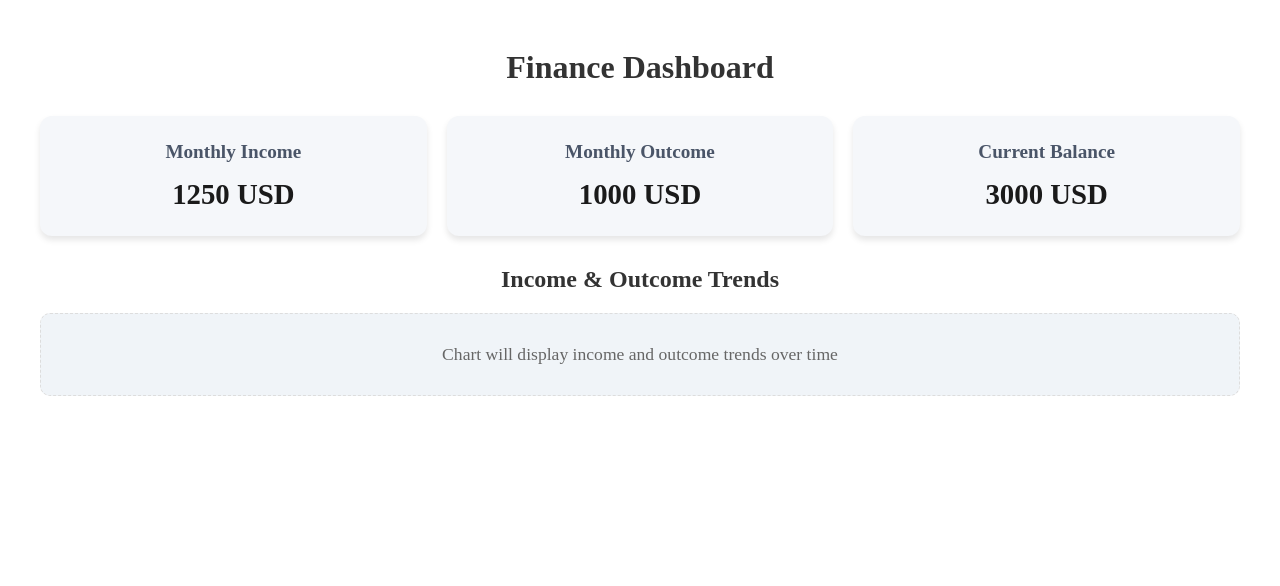
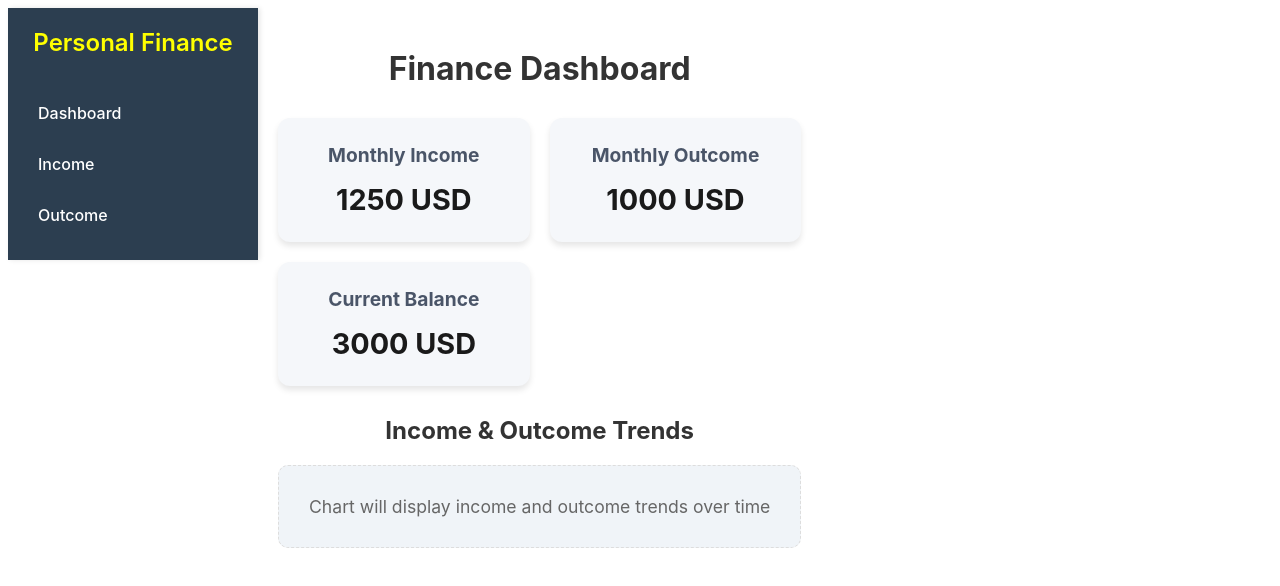
Before and after one commit to jesuspinar/personal-finance, an Angular app: page /dashboard in a window 1280 px wide. Shown: the top 586 px of the page. Built offline with nearby package versions, Linux system fonts and the light colour scheme.

Commit message:
Add sidenabar

```diff
--- a/src/app/app.css
+++ b/src/app/app.css
@@ -0,0 +1,9 @@
+* {
+  font-family: -apple-system, BlinkMacSystemFont, 'Segoe UI', 'Roboto', 'Oxygen', 'Ubuntu', 'Cantarell', 'Fira Sans', 'Droid Sans', 'Helvetica Neue', sans-serif;
+  -webkit-font-smoothing: antialiased;
+  -moz-osx-font-smoothing: grayscale;
+}
+
+.container {
+  display: flex;
+}
--- a/src/app/app.html
+++ b/src/app/app.html
@@ -1 +1,4 @@
-<router-outlet />
+<div class="container">
+  <app-sidebar />
+  <router-outlet />
+</div>
--- a/src/app/app.ts
+++ b/src/app/app.ts
@@ -1,9 +1,10 @@
 import { Component, signal } from '@angular/core';
 import { RouterOutlet } from '@angular/router';
+import { SidebarComponent } from "./sidebar/sidebar.component";
 
 @Component({
   selector: 'app-root',
-  imports: [RouterOutlet],
+  imports: [RouterOutlet, SidebarComponent],
   templateUrl: './app.html',
   styleUrl: './app.css'
 })
--- /dev/null
+++ b/src/app/sidebar/sidebar.component.css
@@ -0,0 +1,61 @@
+
+.sidebar {
+  width: 250px;
+  background-color: #2c3e50;
+  color: yellow;
+  padding: 20px 0;
+  box-shadow: 2px 0 5px rgba(0,0,0,0.1);
+  transition: width 0.3s ease;
+}
+
+.sidebar-header {
+  text-align: center;
+  margin-bottom: 30px;
+}
+
+.sidebar-header h2 {
+  margin: 0;
+  font-size: 1.5rem;
+  font-weight: 600;
+}
+
+.sidebar-nav {
+  list-style: none;
+  padding: 0;
+  margin: 0;
+}
+
+.sidebar-nav a {
+  display: block;
+  padding: 15px 20px;
+  text-decoration: none;
+  color: white;
+  font-weight: 500;
+  transition: background-color 0.3s ease;
+}
+
+.sidebar-nav a:hover {
+  background-color: #34495e;
+}
+
+.sidebar-nav a.router-link-active {
+  background-color: #3498db;
+  border-left: 3px solid #3498db;
+}
+
+.sidebar-nav i {
+  margin-right: 10px;
+  font-size: 1.1rem;
+}
+
+@media (max-width: 768px) {
+  .sidebar {
+    width: 0;
+    overflow: hidden;
+    transition: width 0.3s ease;
+  }
+
+  .sidebar.active {
+    width: 250px;
+  }
+}
--- /dev/null
+++ b/src/app/sidebar/sidebar.component.html
@@ -0,0 +1,16 @@
+<div class="sidebar">
+  <div class="sidebar-header">
+    <h2>Personal Finance</h2>
+  </div>
+  <nav class="sidebar-nav">
+    <a routerLink="/dashboard" routerLinkActive="active">
+      <i class="icon-dashboard"></i> Dashboard
+    </a>
+    <a routerLink="/income" routerLinkActive="active">
+      <i class="icon-income"></i> Income
+    </a>
+    <a routerLink="/outcome" routerLinkActive="active">
+      <i class="icon-outcome"></i> Outcome
+    </a>
+  </nav>
+</div>
```
Also changed, not shown: src/app/sidebar/sidebar.component.ts (added, +10 -0 lines), 1 other file (tests, documents, lock files or other folders).
